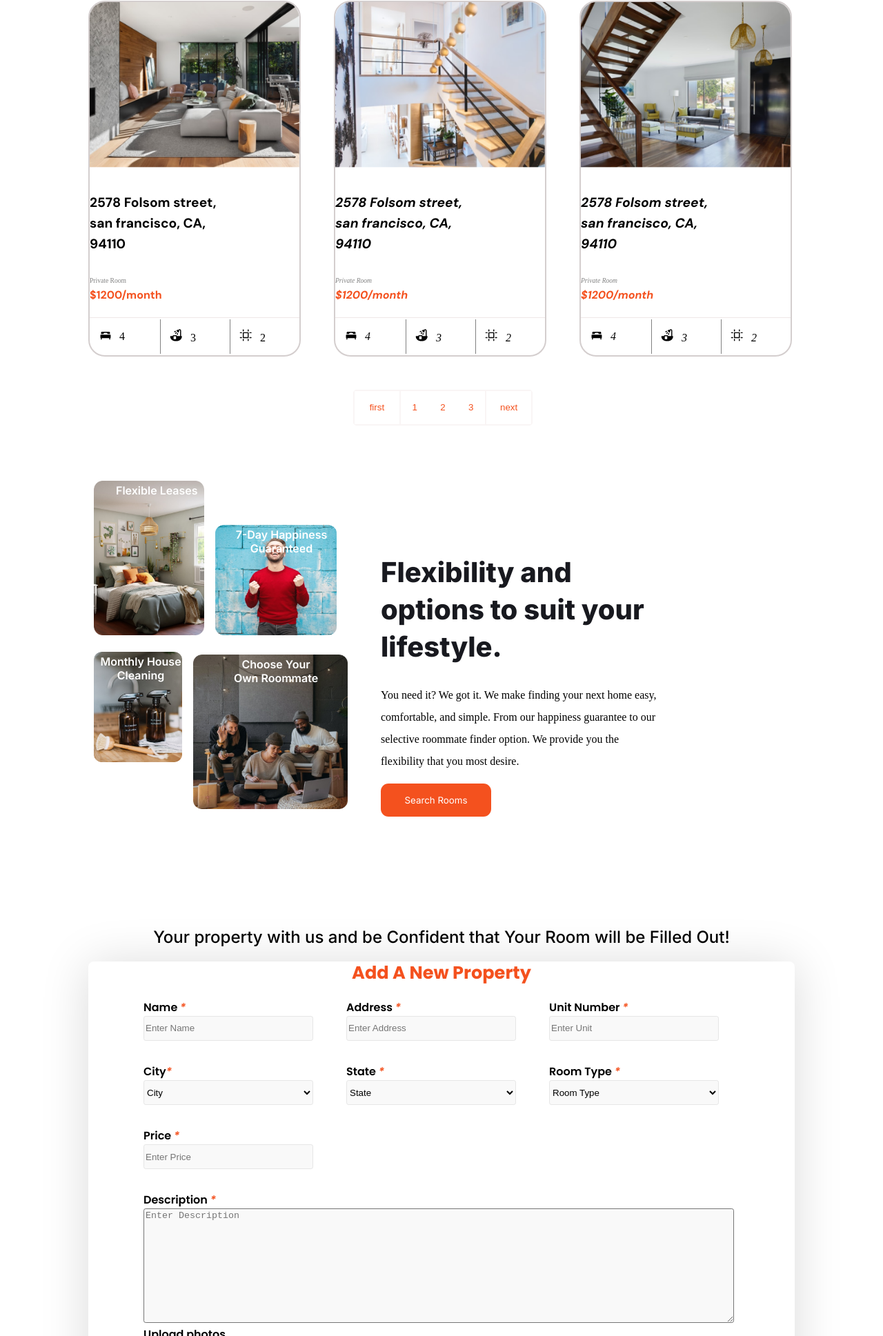
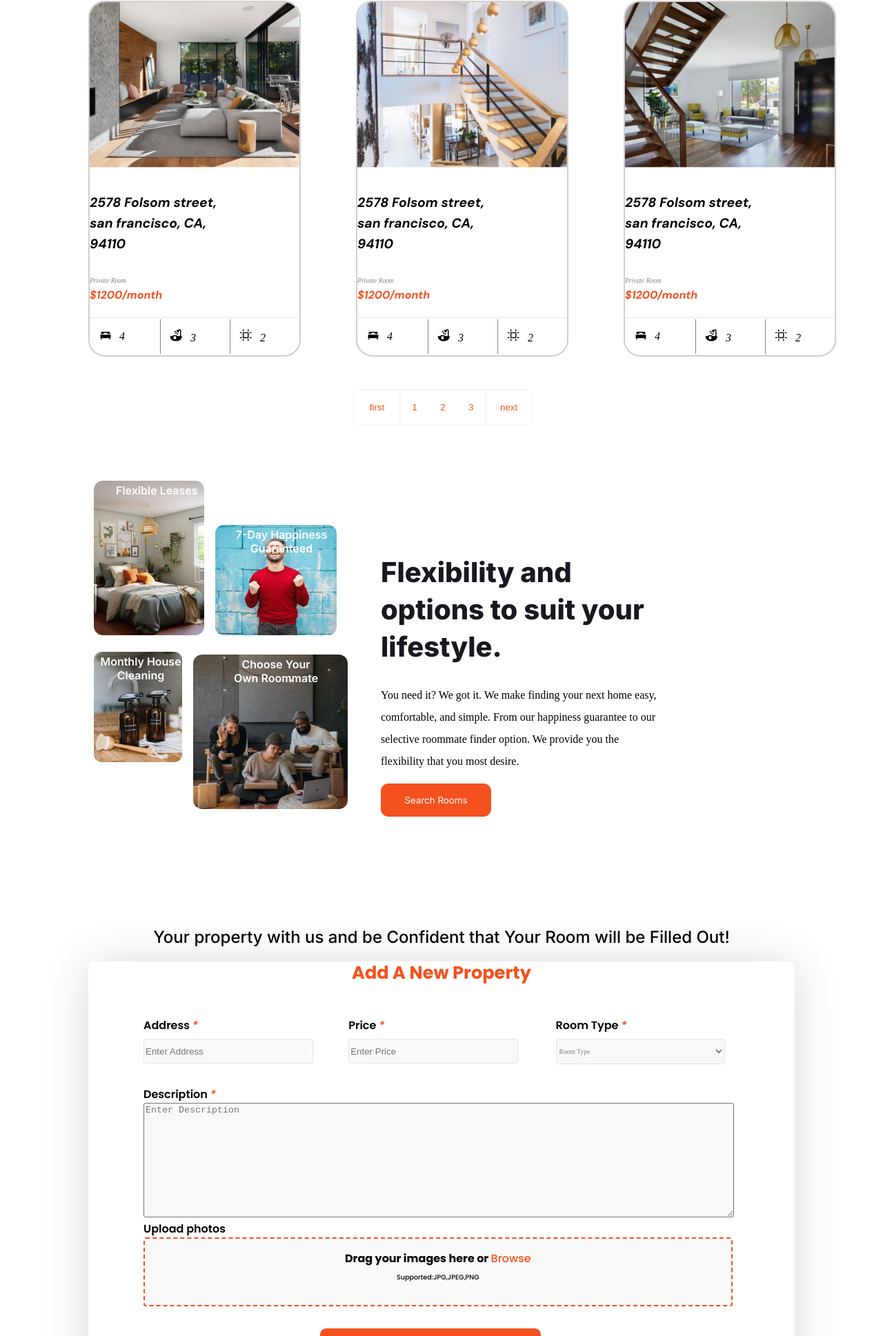
Before and after one commit to ibnatihsanat/HomeRentals, a plain HTML site: page index.html in a window 1280 px wide. Shown: the part 2052-3989 px from the top of the page at 69% size. Drawn offline with Linux system fonts and the light colour scheme.

```diff
--- a/index.css
+++ b/index.css
@@ -172,6 +172,7 @@
 .properties {
     margin-left: 8rem;
     margin-top: 3rem;
+    height: auto;
 }
 
 .properties-main {
@@ -211,8 +212,12 @@
     margin-top: 3rem;
 }
 
-address {
-    margin-left: 3rem;
+.last {
+    margin-left: 5rem;
+}
+
+.second {
+    margin-left: 5rem;
 }
 
 .pics {
@@ -220,12 +225,7 @@
     height: 15rem;
 }
 
-.one h5,
-.two h5,
-.three h5,
-.four h5,
-.five h5,
-.six h5 {
+.one h5 {
     font-family: 'DM Sans';
     font-size: 1.2rem;
     font-weight: 700;
@@ -234,12 +234,7 @@
     width: 12.5rem;
 }
 
-.one h6,
-.two h6,
-.three h6,
-.four h6,
-.five h6,
-.six h6 {
+.one h6 {
     font-family: ' DM Sans';
     font-size: 0.6rem;
     font-weight: 400;
@@ -248,12 +243,7 @@
     margin-bottom: -1rem;
 }
 
-.one h4,
-.two h4,
-.three h4,
-.four h4,
-.five h4,
-.six h4 {
+.one h4 {
     font-family: 'DM Sans';
     font-size: 1rem;
     font-weight: 700;
@@ -261,24 +251,15 @@
     color: #F4511E;
 }
 
-.one,
-.two,
-.three,
-.four,
-.five,
-.six {
+.one {
     border: 2px solid #d4cece;
     border-radius: 1.5rem;
     margin-bottom: 3rem;
+    width: 19rem;
 }
 
-.one:hover,
-.two:hover,
-.three:hover,
-.four:hover,
-.five:hover,
-.six:hover {
-    box-shadow: 0rem 0rem 0.5rem .2rem rgba(0, 0, 0, 0.1);
+.one:hover {
+    box-shadow: 0rem 0rem 0.9rem .5rem rgba(0, 0, 0, 0.1);
     border: 2px solid #E6E6E6;
 }
 
@@ -304,7 +285,7 @@
     border: .125rem solid hsl(0, 25%, 97%);
     width: 20%;
     margin-left: 40%;
-    border-radius: .3rem;
+    border-radius: .6rem;
 }
 
 #btn-1,
@@ -324,11 +305,6 @@
     border-left: .125rem solid hsl(0, 25%, 97%);
 }
 
-#btn-3 {
-    border-left: .125rem solid hsl(0, 25%, 97%);
-    border-right: .125rem solid hsl(0, 25%, 97%);
-}
-
 #btn-3,
 #btn-4,
 #btn-2 {
@@ -345,6 +321,15 @@
 #btn-5:hover {
     background-color: #F4511E;
     color: white;
+}
+
+#btn-3:active,
+#btn-2:active,
+#btn-1:active,
+#btn-4:active,
+#btn-5:active {
+    background-color: #dfdddd;
+    color: #ccc;
 }
 
 .choices {
@@ -473,10 +458,29 @@
 
 .form-items {
     display: flex;
-    margin-left: 3rem;
+    margin-left: 5rem;
     font-family: 'Poppins';
     font-size: 1rem;
     font-weight: 600;
+    margin-top: 5rem;
+}
+
+.form-items label {
+    margin-top: -2rem;
+    width: 8rem;
+}
+
+.form-items input,
+.form-items select {
+    margin-left: -8rem;
+}
+
+.p {
+    margin-left: 3.2rem;
+}
+
+.R {
+    margin-left: 3.4rem;
 }
 
 .rental-form h2 {
@@ -514,13 +518,17 @@
     background-color: #F9F9F9;
 }
 
-.form-items input,
-.form-items select,
-.form-items label {
-    margin: 0rem 1rem 2rem 2rem;
+#room-type {
+    font-family: ' DM Sans';
+    font-size: 0.6rem;
+    font-weight: 400;
+    text-align: left;
+    color: #818181;
+    margin-bottom: -1rem;
 }
 
 #description {
+    margin-top: 2rem;
     margin-left: 5rem;
 }
 
--- a/index.html
+++ b/index.html
@@ -131,7 +131,7 @@
                 <button id="allproperties">View All Property</button>
             </div>
             <div class="property-items">
-                <summary>
+                <address>
                     <div class="one">
                         <img src="./images/first.png" alt="" class="pics">
                         <h5>2578 Folsom street, san francisco, CA, 94110</h5>
@@ -147,7 +147,7 @@
                             </tbody>
                         </table>
                     </div>
-                    <div class="four">
+                    <div class="one">
                         <img src="./images/fourth.png" alt="" class="pics">
                         <h5>2578 Folsom street, san francisco, CA, 94110</h5>
                         <h6>Private Room</h6>
@@ -162,9 +162,9 @@
                             </tbody>
                         </table>
                     </div>
-                </summary>
-                <address>
-                    <div class="two">
+                </address>
+                <address class="second">
+                    <div class="one">
                         <img src="./images/second.png" alt="" class="pics">
                         <h5>2578 Folsom street, san francisco, CA, 94110</h5>
                         <h6>Private Room</h6>
@@ -179,7 +179,7 @@
                             </tbody>
                         </table>
                     </div>
-                    <div class="five">
+                    <div class="one">
                         <img src="./images/fifth.png" alt="" class="pics">
                         <h5>2578 Folsom street, san francisco, CA, 94110</h5>
                         <h6>Private Room</h6>
@@ -195,8 +195,8 @@
                         </table>
                     </div>
                 </address>
-                <address>
-                    <div class="three">
+                <address class="last">
+                    <div class="one">
                         <img src="./images/third.png" alt="" class="pics">
                         <h5>2578 Folsom street, san francisco, CA, 94110</h5>
                         <h6>Private Room</h6>
@@ -211,7 +211,7 @@
                             </tbody>
                         </table>
                     </div>
-                    <div class="six">
+                    <div class="one">
                         <img src="./images/sixth.png" alt="" class="pics">
                         <h5>2578 Folsom street, san francisco, CA, 94110</h5>
                         <h6>Private Room</h6>
@@ -273,42 +273,17 @@
             <form action="" class="rental-form">
                 <h2>Add A New Property</h2>
                 <div class="form-items">
-                    <div class="form-one">
-                        <label for="fullname">Name <i>*</i></label><br>
-                        <input type="text" placeholder="Enter Name" required><br>
-                        <label for="">City<i>*</i></label> <br>
-                        <select name="cities" id="cities"><br>
-                            <option value="" disabled selected>City</option>
-                            <option value="">ABUJA</option>
-                            <option value="">ADIS ABABA</option>
-                            <option value="">ACCRA</option>
-                            <option value="">NEW YORK</option>
-                        </select> <br>
-                        <label for="price">Price <i>*</i></label><br>
-                        <input type="number" placeholder="Enter Price" required><br>
-                    </div>
-                    <div class="form-two">
-                        <label for="">Address <i>*</i></label><br>
-                        <input type="text" placeholder="Enter Address" required><br>
-                        <label for="">State <i>*</i></label> <br>
-                        <select name="state" id="state"><br>
-                            <option value="" disabled selected>State</option>
-                            <option value="">ABIA</option>
-                            <option value="">ADAMAWA</option>
-                            <option value="">GUSAU</option>
-                        </select><br>
-                    </div>
-                    <div class="form-three">
-                        <label for="">Unit Number <i>*</i></label><br>
-                        <input type="number" placeholder="Enter Unit" required><br>
-                        <label for="">Room Type <i>*</i></label> <br>
-                        <select name="" id=""><br>
-                            <option value="" disabled selected>Room Type</option>
-                            <option value="">SINGLE</option>
-                            <option value="">BALCONY ROOM</option>
-                            <option value="">DOUBLE</option>
-                        </select><br>
-                    </div>
+                    <label for="">Address <i>*</i></label><br>
+                    <input type="text" placeholder="Enter Address" required class="address"><br>
+                    <label for="price" class="p">Price <i>*</i></label><br>
+                    <input type="number" placeholder="Enter Price" required class="price"><br>
+                    <label for="" class="R">Room Type <i>*</i></label> <br>
+                    <select name="room-type" id="room-type"><br>
+                        <option value="" disabled selected>Room Type</option>
+                        <option value="SINGLE ROOM">PRIVATE ROOM</option>
+                        <option value="BALCONY ROOM">BALCONY ROOM</option>
+                        <option value="DOUBLE ROOM">DOUBLE ROOM</option>
+                    </select><br>
                 </div>
                 <div id="description">
                     <label for="">Description <i>*</i></label><br>
@@ -320,7 +295,7 @@
                         <p>Drag your images here or <a href="https://www.google.com">Browse</a></p>
                         <h6>Supported:JPG,JPEG,PNG</h6>
                     </div>
-                    <button>Add New Property</button>
+                    <button class="propertybtn">Add New Property</button>
                 </div>
             </form>
         </section>
```
